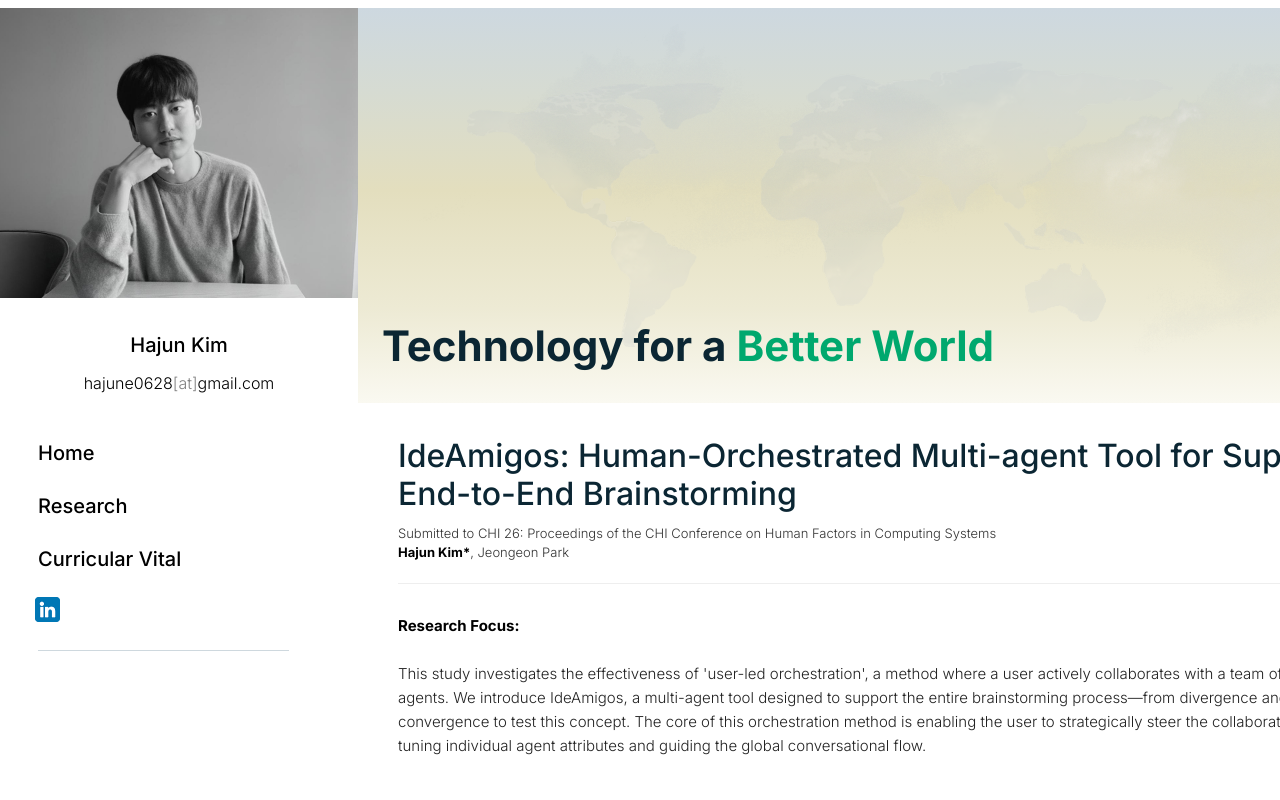
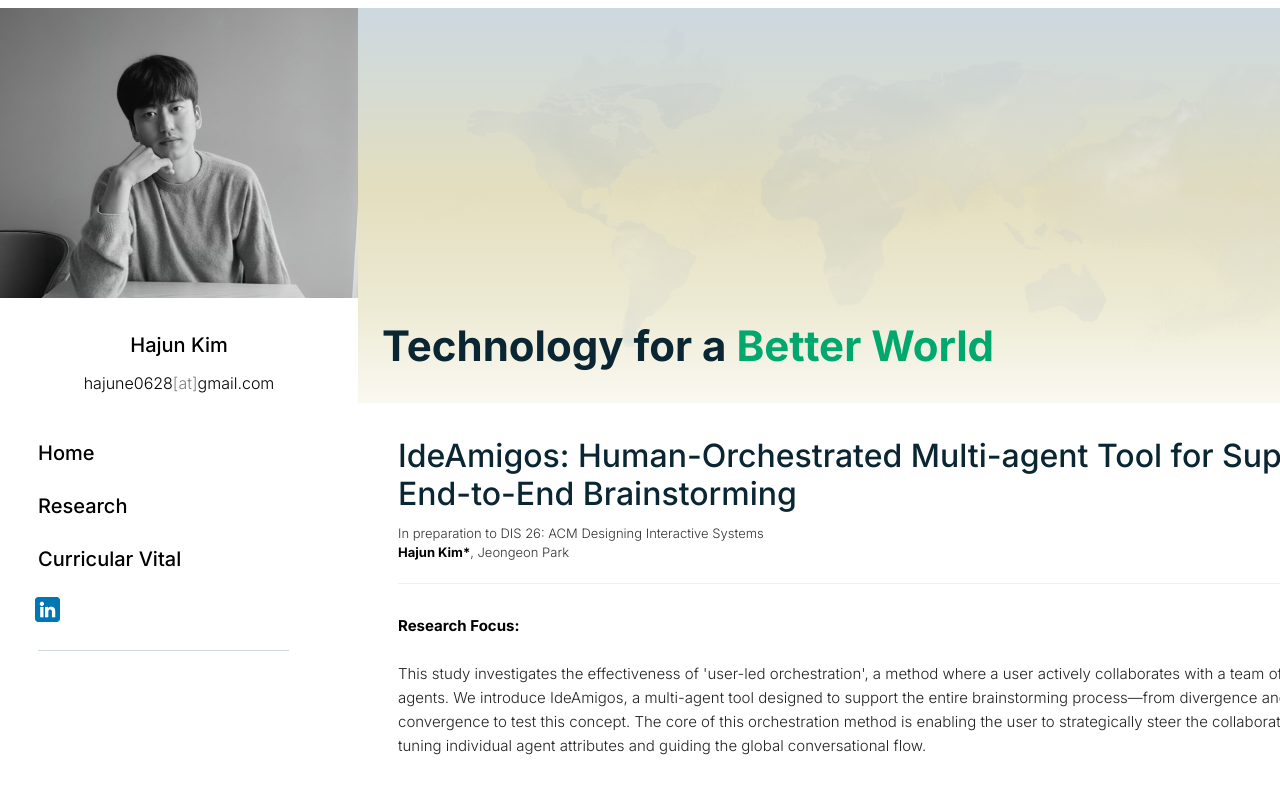
Before and after one commit to HajunKim/my-portfolio, a Next.js app: page /project/orchestrating-ai in a window 1280 px wide. Shown: the top 800 px of the page. Built offline with nearby package versions, Linux system fonts and the light colour scheme.

Commit message:
fix minors

```diff
--- a/src/app/(main)/project/orchestrating-ai/page.tsx
+++ b/src/app/(main)/project/orchestrating-ai/page.tsx
@@ -15,7 +15,7 @@ export default function ProjectOrchestrationPage() {
           IdeAmigos: Human-Orchestrated Multi-agent Tool for Supporting End-to-End Brainstorming
           </h1>
           <p className={styles.projectDetailSubtitle}>
-            Submitted to CHI 26: Proceedings of the CHI Conference on Human Factors in Computing Systems
+            In preparation to DIS 26: ACM Designing Interactive Systems
             <br />
             <span className={styles.projectDetailAuthor}>Hajun Kim*</span>, Jeongeon Park
           </p>
--- a/src/app/components/SelectedResearch.js
+++ b/src/app/components/SelectedResearch.js
@@ -16,7 +16,7 @@ const projectData = [
         shadowType: 'boxShadow',
         link: '/project/orchestrating-ai',
         title: 'IdeAmigos: Human-Orchestrated Multi-agent Tool for Supporting End-to-End Brainstorming',
-        context: '(Submitted: CHI 2026 Paper)',
+        context: '(In preparation: DIS 2026 Paper)',
         authors: (
             <>
             <span className={styles.author}>Hajun Kim</span>, Jeongeon Park
```
